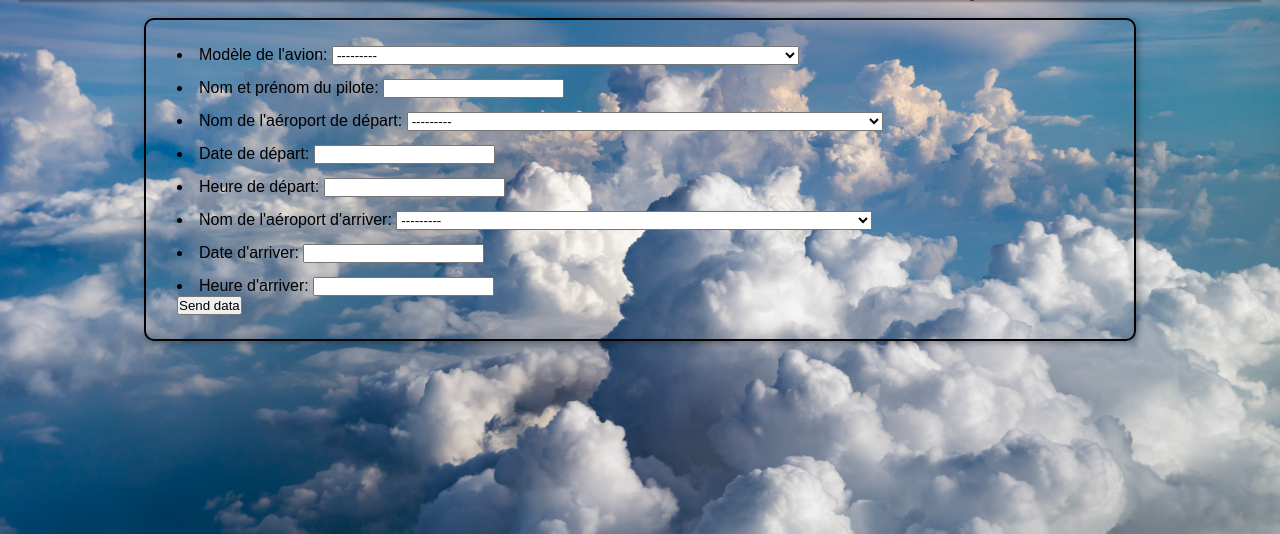
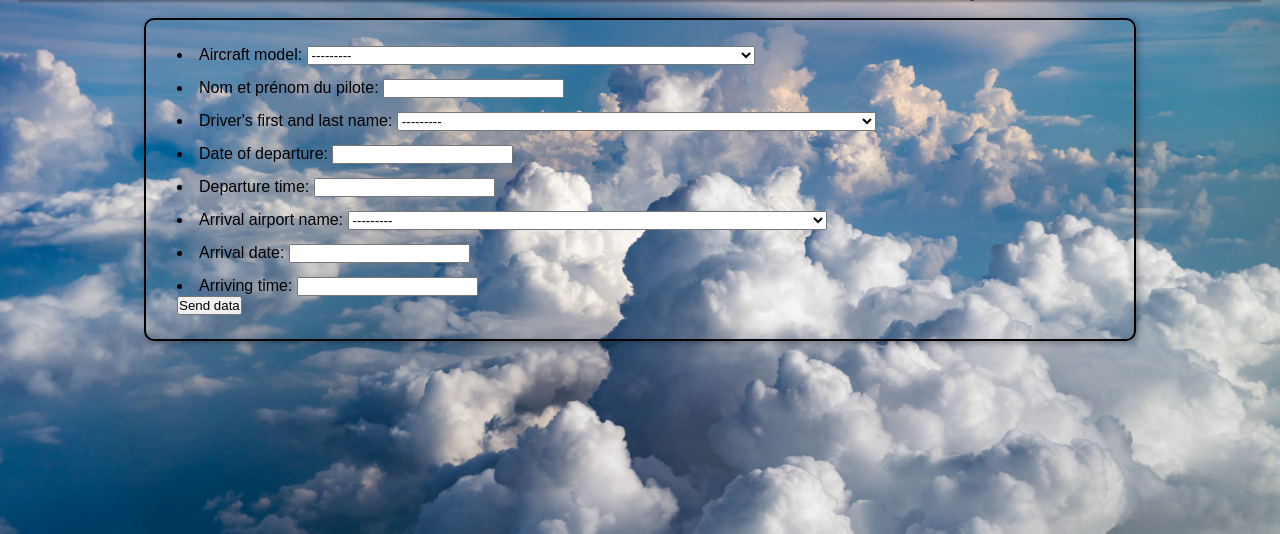
Before and after one commit to Lykkses/SAE23, a Django app: page /formulairevols/ in a window 1280 px wide. Shown: the part 131-665 px from the top of the page. Run offline with Django 4.2, Linux system fonts and the light colour scheme; data comes from the database, SQL or seed files in the repository; both versions use the stored data as it was after the commit.

Commit message:
Test Css + updates langue site

```diff
--- a/Aeroport/aeroports/forms.py
+++ b/Aeroport/aeroports/forms.py
@@ -7,9 +7,9 @@ class AeroportsForm(ModelForm):
         model = models.Aeroports
         fields = ("id", "nom", "pays")
         labels = {
-            "id" : _("Numéro de l'aéroport"),
-            "nom" : _("Nom de l'aéroport"),
-            "pays" : _("Pays de l'aéroport"),
+            "id" : _("Airport number"),
+            "nom" : _("Airport name"),
+            "pays" : _("Airport Country"),
         }
 
 class PistesForm(ModelForm):
@@ -17,19 +17,19 @@ class PistesForm(ModelForm):
         model = models.Pistes
         fields = ("numero", "aeroport", "longueur")
         labels = {
-            "numero" : _("Numéro de piste"),
-            "aeroport" : _("Aeroport"),
-            "longueur" : _("L'ongueur de la piste d'attérissage"),
+            "numero" : _("Track number"),
+            "aeroport" : _("Airport"),
+            "longueur" : _("The length of the landing strip"),
         }
 class CompagniesForm(ModelForm):
     class Meta:
         model = models.Compagnies
         fields = ("id", "nom", "description", "pays_de_rattachement")
         labels = {
-            "id" : _("Numéro de la compagnie"),
-            "nom" : _("Nom de la compagnie"),
-            "description" : _("Description de la compagnie"),
-            "pays_de_rattachement" : _("Le pays de la compagnie aérienne"),
+            "id" : _("Company number"),
+            "nom" : _("Company Name"),
+            "description" : _("Company Description"),
+            "pays_de_rattachement" : _("The country of the airline"),
         }
 
 class TypeavionForm(ModelForm):
@@ -37,12 +37,12 @@ class TypeavionForm(ModelForm):
         model = models.Typeavions
         fields = ("id", "marque", "model", "description", "image", "longueurpistenecessaire")
         labels = {
-            "id" : _("Numéro de l'avion"),
-            "marque" : _("Marque de l'avion"),
-            "model" : _("Model de l'avion"),
-            "description" : _("Description de l'avion"),
-            "image" : _("Image de l'avion"),
-            "longueurpistenecessaire" : _("Longueur de la piste d'attérissage"),
+            "id" : _("Aircraft number"),
+            "marque" : _("Aircraft brand"),
+            "model" : _("Aircraft model"),
+            "description" : _("Description of the aircraft"),
+            "image" : _("Airplane picture"),
+            "longueurpistenecessaire" : _("Airstrip length"),
         }
 
 class AvionsForm(ModelForm):
@@ -50,10 +50,10 @@ class AvionsForm(ModelForm):
         model = models.Avions
         fields = ("id", "nom", "compagnies", "model")
         labels = {
-            "id" : _("Numéro d'avion"),
-            "nom" : _("Nom de l'avion"),
-            "compagnies" : _("Nom de la compagnie"),
-            "model" : _("Model de l'avion"),
+            "id" : _("Aircraft number"),
+            "nom" : _("Aircraft name"),
+            "compagnies" : _("Company Name"),
+            "model" : _("Aircraft model"),
         }
 
 class VolsForm(ModelForm):
@@ -61,13 +61,13 @@ class VolsForm(ModelForm):
         model = models.Vols
         fields = ("id", "avions", "pilote", "aeroport_de_depart", "date_de_depart", "heure_de_depart", "aeroport_de_darriver", "date_de_darriver", "heure_de_darriver")
         labels = {
-            "id" : _("Numéro de vol"),
-            "avions" : _("Modèle de l'avion"),
+            "id" : _("Flight number"),
+            "avions" : _("Aircraft model"),
             "pilote" : _("Nom et prénom du pilote"),
-            "aeroport_de_depart" : _("Nom de l'aéroport de départ"),
-            "date_de_depart" : _("Date de départ"),
-            "heure_de_depart" : _("Heure de départ"),
-            "aeroport_de_darriver" : _("Nom de l'aéroport d'arriver"),
-            "date_de_darriver" : _("Date d'arriver"),
-            "heure_de_darriver" : _("Heure d'arriver"),
+            "aeroport_de_depart" : _("Driver's first and last name"),
+            "date_de_depart" : _("Date of departure"),
+            "heure_de_depart" : _("Departure time"),
+            "aeroport_de_darriver" : _("Arrival airport name"),
+            "date_de_darriver" : _("Arrival date"),
+            "heure_de_darriver" : _("Arriving time"),
         }
--- a/Aeroport/aeroports/models.py
+++ b/Aeroport/aeroports/models.py
@@ -8,7 +8,7 @@ class Aeroports(models.Model):
 
 
     def __str__(self):
-        chaine = f"L'aéroport {self.nom} situé en {self.pays}, possede l'ID {self.id}."
+        chaine = f"The airport {self.nom} located in {self.pays}, has the ID {self.id}."
         return chaine
 
     def dico(self):
@@ -21,7 +21,7 @@ class Pistes(models.Model):
     longueur = models.IntegerField(blank = False)
 
     def __str__(self):
-        chaine = f"La piste d'atterrissage numéro {self.numero} de l'aéroport {self.aeroport} à une longueur de {self.longueur} mètres."
+        chaine = f"The runway number {self.numero} of the airport {self.aeroport} has a length of {self.longueur} meters."
         return chaine
 
     def dico(self):
@@ -34,7 +34,7 @@ class Compagnies(models.Model):
     pays_de_rattachement = models.CharField(max_length=100)
 
     def __str__(self):
-        chaine = f"{self.description}. Le pays de rattachement de la compagnie est {self.pays_de_rattachement}."
+        chaine = f"{self.description}. The country of attachment of the company is {self.pays_de_rattachement}."
         return chaine
 
     def dico(self):
@@ -50,7 +50,7 @@ class Typeavions(models.Model):
 
 
     def __str__(self):
-        chaine = f"L'avion {self.model} de la marque {self.marque}, est {self.description}, il lui faut pour attérir une piste de {self.longueurpistenecessaire} mètre de long."
+        chaine = f"The plane {self.model} of the brand {self.marque}, is {self.description}, it needs to land a runway of {self.longueurpistenecessaire} meter long."
         return chaine
 
     def dico(self):
@@ -64,7 +64,7 @@ class Avions(models.Model):
 
 
     def __str__(self):
-        chaine = f"L'avion {self.id} de la compagnie {self.compagnies}, est un {self.nom}{self.model}."
+        chaine = f"The plane {self.id} the company {self.compagnies}, is a {self.nom}{self.model}."
         return chaine
 
     def dico(self):
@@ -87,7 +87,7 @@ class Vols(models.Model):
 
 
     def __str__(self):
-        chaine = f"Le vol numéro {self.id} avec l'avion {self.avions} avec le pilote {self.pilote}, décollera à {self.heure_de_depart} le {self.date_de_depart} à {self.aeroport_de_depart}. Le vol et arrivera à destination à {self.heure_de_darriver}, le {self.date_de_darriver}, à {self.aeroport_de_darriver}."
+        chaine = f"Flight number {self.id} with the plane {self.avions} with the pilot {self.pilote}, will take off at {self.heure_de_depart} the {self.date_de_depart} at {self.aeroport_de_depart}. The flight and will arrive at its destination at {self.heure_de_darriver}, the {self.date_de_darriver}, at {self.aeroport_de_darriver}."
         return chaine
 
     def dico(self):
--- a/Aeroport/aeroports/templates/basedonnees/aeroport/index.html
+++ b/Aeroport/aeroports/templates/basedonnees/aeroport/index.html
@@ -10,7 +10,7 @@ Liste des Aeroports
 {% block article1 %}
 <ol>
     {% for aeroport in liste %}
-        <li> {{aeroport}} <a href="/update/{{aeroport.id}}/" style="color:#000000"> Update </a><a href="/affiche/{{vols.id}}/" style="color:#000000"> Other informations </a><a href="/delete/{{vols.id}}/" style="color:#000000"> Delete </a></li>
+        <li> {{aeroport}} <a href="/update/{{aeroport.id}}/" style="color:#000000"> Update </a><a href="/affiche/{{aeroport.id}}/" style="color:#000000"> Other informations </a><a href="/delete/{{aeroport.id}}/" style="color:#000000"> Delete </a></li>
     {% endfor %}
 </ol>
 {% endblock %}
--- a/Aeroport/aeroports/templates/basedonnees/avions/index.html
+++ b/Aeroport/aeroports/templates/basedonnees/avions/index.html
@@ -10,7 +10,7 @@ Liste des Avions
 {% block article1 %}
 <ol>
     {% for avions in liste %}
-        <li> {{avions}} <a href="/updateavions/{{avions.id}}/" style="color:#000000"> Update <a href="/afficheavions/{{vols.id}}/" style="color:#000000"> Other informations </a><a href="/deleteavions/{{vols.id}}/" style="color:#000000"> Delete </a></a></li>
+        <li> {{avions}} <a href="/updateavions/{{avions.id}}/" style="color:#000000"> Update <a href="/afficheavions/{{avions.id}}/" style="color:#000000"> Other informations </a><a href="/deleteavions/{{avions.id}}/" style="color:#000000"> Delete </a></a></li>
     {% endfor %}
 </ol>
 {% endblock %}
--- a/Aeroport/aeroports/templates/basedonnees/compagnies/index.html
+++ b/Aeroport/aeroports/templates/basedonnees/compagnies/index.html
@@ -10,7 +10,7 @@ Liste des Compagnies
 {% block article1 %}
 <ol>
     {% for compagnies in liste %}
-        <li> {{compagnies}} <a href="/updatecompagnies/{{compagnies.id}}/" style="color:#000000"> Update </a><a href="/affichecompagnies/{{vols.id}}/" style="color:#000000"> Other informations </a><a href="/deletecompagnies/{{vols.id}}/" style="color:#000000"> Delete </a></li>
+        <li> {{compagnies}} <a href="/updatecompagnies/{{compagnies.id}}/" style="color:#000000"> Update </a><a href="/affichecompagnies/{{compagnies.id}}/" style="color:#000000"> Other informations </a><a href="/deletecompagnies/{{compagnies.id}}/" style="color:#000000"> Delete </a></li>
     {% endfor %}
 </ol>
 {% endblock %}
--- a/Aeroport/aeroports/templates/basedonnees/pistesatterissage/index.html
+++ b/Aeroport/aeroports/templates/basedonnees/pistesatterissage/index.html
@@ -10,7 +10,7 @@ Liste des Pistes
 {% block article1 %}
 <ol>
     {% for pistes in liste %}
-        <li> {{pistes}} <a href="/updatepistes/{{pistes.id}}/" style="color:#000000"> Update </a><a href="/affichepistes/{{vols.id}}/" style="color:#000000"> Other informations </a><a href="/deletepistes/{{vols.id}}/" style="color:#000000"> Delete </a></li>
+        <li> {{pistes}} <a href="/updatepistes/{{pistes.id}}/" style="color:#000000"> Update </a><a href="/affichepistes/{{pistes.id}}/" style="color:#000000"> Other informations </a><a href="/deletepistes/{{pistes.id}}/" style="color:#000000"> Delete </a></li>
     {% endfor %}
 </ol>
 {% endblock %}
--- a/Aeroport/aeroports/templates/basedonnees/typesavions/index.html
+++ b/Aeroport/aeroports/templates/basedonnees/typesavions/index.html
@@ -10,7 +10,7 @@ Liste des Types d'Avions
 {% block article1 %}
 <ol>
     {% for typesavions in liste %}
-        <li> {{typesavions}} <a href="/updatetypesavions/{{typesavions.id}}/" style="color:#000000"> Update </a> <a href="/affichetypesavions/{{vols.id}}/" style="color:#000000"> Other informations </a><a href="/deletetypesavions/{{vols.id}}/" style="color:#000000"> Delete </a><img src="/media/{{typesavions.image}}"></li>
+        <li> {{typesavions}} <a href="/updatetypesavions/{{typesavions.id}}/" style="color:#000000"> Update </a> <a href="/affichetypesavions/{{typesavions.id}}/" style="color:#000000"> Other informations </a><a href="/deletetypesavions/{{typesavions.id}}/" style="color:#000000"> Delete </a><img src="/media/{{typesavions.image}}"></li>
     {% endfor %}
 </ol>
 {% endblock %}
```
Also changed, not shown: Aeroport/db.sqlite3, Aeroport/media/image/4_DjTMdus.png (added), Aeroport/media/image/4_GRch3kI.png (added), Aeroport/media/image/4_qMSa9kX.png (added), Aeroport/media/image/fe_lyej4rD.png (added), Aeroport/media/image/fe_mkRvZJi.png (added).
